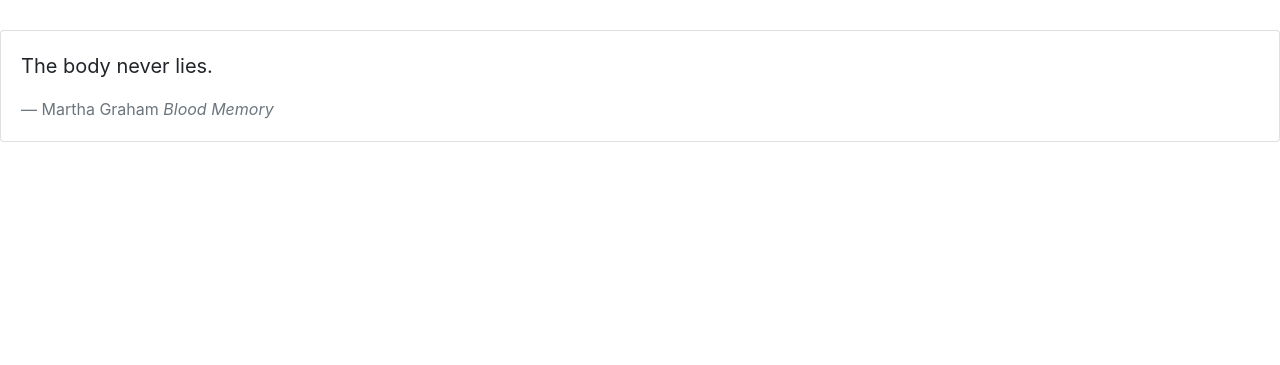
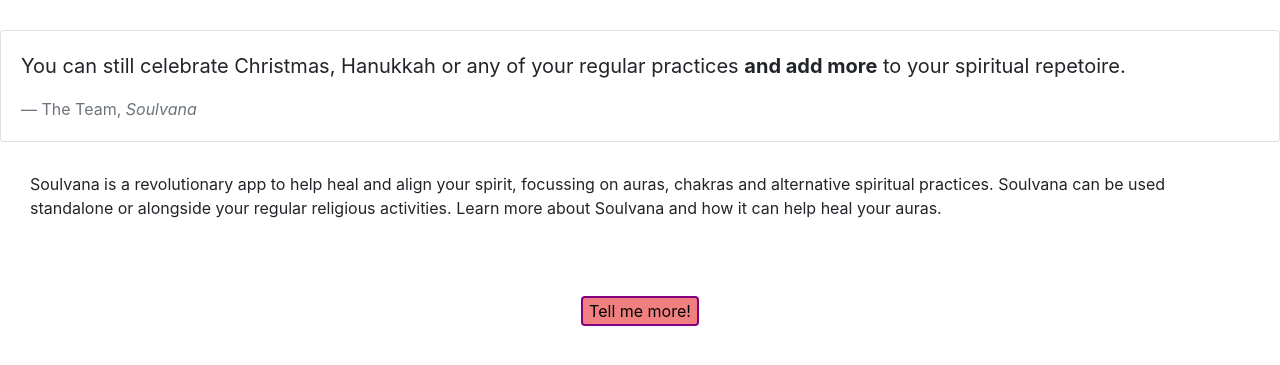
Before and after one commit to Nerdlinga/Group_Project_3, a plain HTML site: page index.html in a window 1280 px wide. Shown: the part 355-720 px from the top of the page. Drawn offline with nearby package versions, Linux system fonts and the light colour scheme.

Commit message:
linking and styling buttons

```diff
--- a/index.css
+++ b/index.css
@@ -8,4 +8,29 @@
 
 }
 
-/* Cards */
+.content {
+    display: flex;
+  justify-content: center;
+  flex-direction: row;
+  padding: 30px;
+}
+
+.tellmemore {
+    display: flex;
+    justify-content: center;
+    flex-direction: row;
+    padding: 30px;
+
+}
+
+.button {
+    transition-duration: 0.4s;
+    background-color: lightcoral;
+    border: 2px solid purple;
+    border-radius: 4px;
+}
+
+.button:hover {
+    background-color: purple;
+    color: white;
+  }
--- a/index.html
+++ b/index.html
@@ -71,14 +71,24 @@
 
     <div class="card-body">
       <blockquote class="blockquote mb-0">
-        <p>The body never lies.</p>
-        <footer class="blockquote-footer">Martha Graham <cite title="Source Title">Blood Memory</cite></footer>
+        <p>You can still celebrate Christmas, Hanukkah or any of your regular practices <strong>and add more</strong> to your spiritual repetoire. </p>
+        <footer class="blockquote-footer">The Team, <cite title="Source Title">Soulvana</cite></footer>
       </blockquote>
     </div>
   </div>
 
 <!-- Block quote -->
 
+<!-- content-->
+<div class="content">
+    <p>
+        Soulvana is a revolutionary app to help heal and align your spirit, focussing on auras, chakras and alternative spiritual practices. Soulvana can be used standalone or alongside your regular religious activities. Learn more about Soulvana and how it can help heal your auras.
+    </p>
+
+</div>
+<div class="tellmemore">
+<button class="button" onclick="location.href='https://nerdlinga.github.io/Group_Project_3/What-is.html';">Tell me more!</button>
+</div>
     <!-- Optional JavaScript -->
     <!-- jQuery first, then Popper.js, then Bootstrap JS -->
     <script src="https://code.jquery.com/jquery-3.3.1.slim.min.js" integrity="sha384-q8i/X+965DzO0rT7abK41JStQIAqVgRVzpbzo5smXKp4YfRvH+8abtTE1Pi6jizo" crossorigin="anonymous"></script>
```
